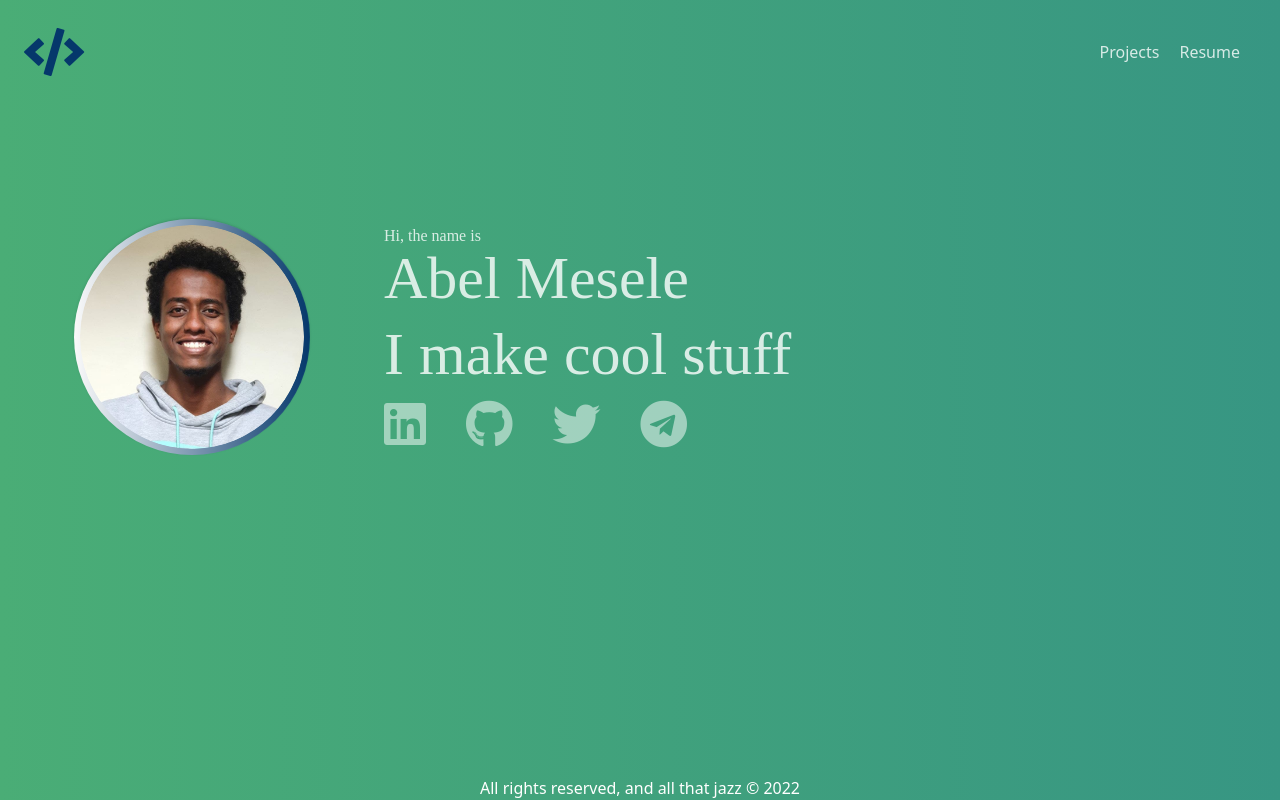
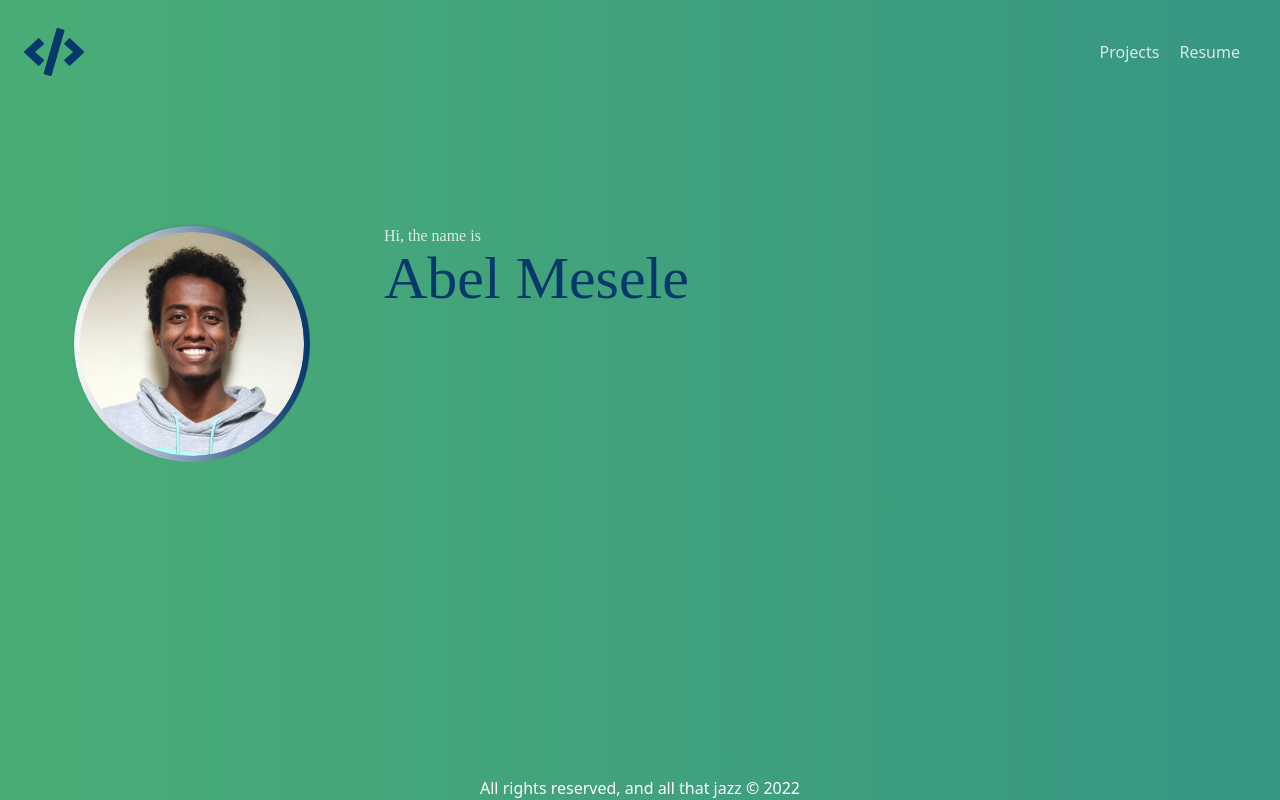
Before and after one commit to AtoBrightSide/portfolio-site, a Vue app: page /#/ in a window 1280 px wide. Built offline with nearby package versions, Linux system fonts and the light colour scheme.

Commit message:
added typewriter effect

```diff
--- /dev/null
+++ b/src/components/Type.vue
@@ -0,0 +1,68 @@
+<template>
+  <div class="w-full flex justify-center items-center md:my-10">
+    <span class="text-hotmag">{{ typeValue }}</span>
+    <span class="animate-blink">|</span>
+    <span class="cursor" :class="{ typing: typeStatus }">&nbsp;</span>
+  </div>
+</template>
+
+<script>
+export default {
+  name: "Typer",
+  data: () => {
+    return {
+      typeValue: "",
+      typeStatus: false,
+      displayTextArray: [
+        "I make cool stuff",
+        "Like websites",
+        "And apps",
+        "And even games!!",
+      ],
+      typingSpeed: 200,
+      erasingSpeed: 50,
+      newTextDelay: 100,
+      displayTextArrayIndex: 0,
+      charIndex: 0,
+    };
+  },
+  props: {},
+  created() {
+    setTimeout(this.typeText, this.newTextDelay + 200);
+  },
+  methods: {
+    typeText() {
+      if (
+        this.charIndex <
+        this.displayTextArray[this.displayTextArrayIndex].length
+      ) {
+        if (!this.typeStatus) this.typeStatus = true;
+        this.typeValue += this.displayTextArray[
+          this.displayTextArrayIndex
+        ].charAt(this.charIndex);
+        this.charIndex += 1;
+        setTimeout(this.typeText, this.typingSpeed);
+      } else {
+        this.typeStatus = false;
+        setTimeout(this.eraseText, this.newTextDelay);
+      }
+    },
+    eraseText() {
+      if (this.charIndex > 0) {
+        if (!this.typeStatus) this.typeStatus = true;
+        this.typeValue = this.displayTextArray[
+          this.displayTextArrayIndex
+        ].substring(0, this.charIndex - 1);
+        this.charIndex -= 1;
+        setTimeout(this.eraseText, this.erasingSpeed);
+      } else {
+        this.typeStatus = false;
+        this.displayTextArrayIndex += 1;
+        if (this.displayTextArrayIndex >= this.displayTextArray.length)
+          this.displayTextArrayIndex = 0;
+        setTimeout(this.typeText, this.typingSpeed + 1000);
+      }
+    },
+  },
+};
+</script>
--- a/src/views/Herosection.vue
+++ b/src/views/Herosection.vue
@@ -1,5 +1,7 @@
 <template>
-  <div class="flex flex-col items-center justify-start space-y-0 mx-auto mt-10 font-body md:p-20 md:space-x-20 md:flex-row md:space-y-0">
+  <div
+    class="flex flex-col items-center justify-start space-y-0 mx-auto mt-10 font-body md:p-20 md:space-x-20 md:flex-row md:space-y-0"
+  >
     <div class="relative h-32 w-32 md:h-56 md:w-56">
       <div
         class="rounded-full absolute bg-gradient-to-r from-hotmag to-veryLightGray animate-spin shadow inset-0 -m-1.5"
@@ -14,35 +16,10 @@
       <div class="flex-col md:space-y-4 p-5 md:p-0">
         <div class="text-white/80 font-thin">
           Hi, the name is
-          <div class="text-4xl md:text-6xl">Abel Mesele</div>
+          <div class="text-4xl text-hotmag md:text-6xl">Abel Mesele</div>
         </div>
         <div class="flex text-4xl text-white/80 font-thin md:text-6xl">
-          I make cool stuff
-        </div>
-        <div class="flex space-x-10 justify-start mt-5 list-none md:ml-0">
-          <a
-            href="https://www.linkedin.com/in/abel-mesele-4a9b5b194/"
-            target="_blank"
-            class="no-underline"
-            ><i
-              class="fab fa-linkedin fa-2x text-4xl text-white/50 hover:text-hotmag md:text-5xl"
-            ></i
-          ></a>
-          <a href="https://github.com/AtoBrightSide" target="_blank"
-            ><i
-              class="fab fa-github fa-2x text-4xl text-white/50 hover:text-hotmag md:text-5xl"
-            ></i
-          ></a>
-          <a href="https://twitter.com/abelmesele1" target="_blank"
-            ><i
-              class="fab fa-twitter fa-2x text-4xl text-white/50 hover:text-hotmag md:text-5xl"
-            ></i
-          ></a>
-          <a href="https://t.me/Ato_BrightSide" target="_blank"
-            ><i
-              class="fab fa-telegram fa-2x text-4xl text-white/50 hover:text-hotmag md:text-5xl"
-            ></i
-          ></a>
+          <Type />
         </div>
       </div>
     </div>
@@ -50,100 +27,9 @@
 </template>
 
 <script scoped>
+import Type from "../components/Type.vue";
 export default {
   name: "Herosection",
+  components: { Type },
 };
 </script>
-<!-- <svg
-        class="animate-float"
-        version="1.1"
-        id="Layer_1"
-        xmlns="http://www.w3.org/2000/svg"
-        xmlns:xlink="http://www.w3.org/1999/xlink"
-        x="0px"
-        y="0px"
-        width="127.433px"
-        height="132.743px"
-        viewBox="0 0 127.433 132.743"
-        enable-background="new 0 0 127.433 132.743"
-        xml:space="preserve"
-      >
-        <path
-          fill="#FFF6F4"
-          d="M116.223,125.064c1.032-1.183,1.323-2.73,1.391-3.747V54.76c0,0-4.625-34.875-36.125-44.375
-	s-66,6.625-72.125,44l-0.781,63.219c0.062,4.197,1.105,6.177,1.808,7.006c1.94,1.811,5.408,3.465,10.099-0.6
-	c7.5-6.5,8.375-10,12.75-6.875s5.875,9.75,13.625,9.25s12.75-9,13.75-9.625s4.375-1.875,7,1.25s5.375,8.25,12.875,7.875
-	s12.625-8.375,12.625-8.375s2.25-3.875,7.25,0.375s7.625,9.75,14.375,8.125C114.739,126.01,115.412,125.902,116.223,125.064z"
-        />
-        <circle fill="#013E51" cx="86.238" cy="57.885" r="6.667" />
-        <circle fill="#013E51" cx="40.072" cy="57.885" r="6.667" />
-        <path
-          fill="#013E51"
-          d="M71.916,62.782c0.05-1.108-0.809-2.046-1.917-2.095c-0.673-0.03-1.28,0.279-1.667,0.771
-	c-0.758,0.766-2.483,2.235-4.696,2.358c-1.696,0.094-3.438-0.625-5.191-2.137c-0.003-0.003-0.007-0.006-0.011-0.009l0.002,0.005
-	c-0.332-0.294-0.757-0.488-1.235-0.509c-1.108-0.049-2.046,0.809-2.095,1.917c-0.032,0.724,0.327,1.37,0.887,1.749
-	c-0.001,0-0.002-0.001-0.003-0.001c2.221,1.871,4.536,2.88,6.912,2.986c0.333,0.014,0.67,0.012,1.007-0.01
-	c3.163-0.191,5.572-1.942,6.888-3.166l0.452-0.453c0.021-0.019,0.04-0.041,0.06-0.061l0.034-0.034
-	c-0.007,0.007-0.015,0.014-0.021,0.02C71.666,63.771,71.892,63.307,71.916,62.782z"
-        />
-        <circle
-          fill="#FCEFED"
-          stroke="#FEEBE6"
-          stroke-miterlimit="10"
-          cx="18.614"
-          cy="99.426"
-          r="3.292"
-        />
-        <circle
-          fill="#FCEFED"
-          stroke="#FEEBE6"
-          stroke-miterlimit="10"
-          cx="95.364"
-          cy="28.676"
-          r="3.291"
-        />
-        <circle
-          fill="#FCEFED"
-          stroke="#FEEBE6"
-          stroke-miterlimit="10"
-          cx="24.739"
-          cy="93.551"
-          r="2.667"
-        />
-        <circle
-          fill="#FCEFED"
-          stroke="#FEEBE6"
-          stroke-miterlimit="10"
-          cx="101.489"
-          cy="33.051"
-          r="2.666"
-        />
-        <circle
-          fill="#FCEFED"
-          stroke="#FEEBE6"
-          stroke-miterlimit="10"
-          cx="18.738"
-          cy="87.717"
-          r="2.833"
-        />
-        <path
-          fill="#FCEFED"
-          stroke="#FEEBE6"
-          stroke-miterlimit="10"
-          d="M116.279,55.814c-0.021-0.286-2.323-28.744-30.221-41.012
-	c-7.806-3.433-15.777-5.173-23.691-5.173c-16.889,0-30.283,7.783-37.187,15.067c-9.229,9.736-13.84,26.712-14.191,30.259
-	l-0.748,62.332c0.149,2.133,1.389,6.167,5.019,6.167c1.891,0,4.074-1.083,6.672-3.311c4.96-4.251,7.424-6.295,9.226-6.295
-	c1.339,0,2.712,1.213,5.102,3.762c4.121,4.396,7.461,6.355,10.833,6.355c2.713,0,5.311-1.296,7.942-3.962
-	c3.104-3.145,5.701-5.239,8.285-5.239c2.116,0,4.441,1.421,7.317,4.473c2.638,2.8,5.674,4.219,9.022,4.219
-	c4.835,0,8.991-2.959,11.27-5.728l0.086-0.104c1.809-2.2,3.237-3.938,5.312-3.938c2.208,0,5.271,1.942,9.359,5.936
-	c0.54,0.743,3.552,4.674,6.86,4.674c1.37,0,2.559-0.65,3.531-1.932l0.203-0.268L116.279,55.814z M114.281,121.405
-	c-0.526,0.599-1.096,0.891-1.734,0.891c-2.053,0-4.51-2.82-5.283-3.907l-0.116-0.136c-4.638-4.541-7.975-6.566-10.82-6.566
-	c-3.021,0-4.884,2.267-6.857,4.667l-0.086,0.104c-1.896,2.307-5.582,4.999-9.725,4.999c-2.775,0-5.322-1.208-7.567-3.59
-	c-3.325-3.528-6.03-5.102-8.772-5.102c-3.278,0-6.251,2.332-9.708,5.835c-2.236,2.265-4.368,3.366-6.518,3.366
-	c-2.772,0-5.664-1.765-9.374-5.723c-2.488-2.654-4.29-4.395-6.561-4.395c-2.515,0-5.045,2.077-10.527,6.777
-	c-2.727,2.337-4.426,2.828-5.37,2.828c-2.662,0-3.017-4.225-3.021-4.225l0.745-62.163c0.332-3.321,4.767-19.625,13.647-28.995
-	c3.893-4.106,10.387-8.632,18.602-11.504c-0.458,0.503-0.744,1.165-0.744,1.898c0,1.565,1.269,2.833,2.833,2.833
-	c1.564,0,2.833-1.269,2.833-2.833c0-1.355-0.954-2.485-2.226-2.764c4.419-1.285,9.269-2.074,14.437-2.074
-	c7.636,0,15.336,1.684,22.887,5.004c26.766,11.771,29.011,39.047,29.027,39.251V121.405z"
-        />
-      </svg> -->
--- a/tailwind.config.cjs
+++ b/tailwind.config.cjs
@@ -3,6 +3,9 @@ module.exports = {
   content: ["./index.html", "./src/**/*.{vue,js,ts,jsx,tsx}"],
   theme: {
     extend: {
+      backgroundImage: {
+        'bgPattern': "url('/src/assets/pexels-rahul-716398.jpg')"
+      },
       colors: {
         brightRed: "hsl(12, 88%, 59%)",
         brightRedLight: "hsl(12, 88%, 69%)",
@@ -17,15 +20,20 @@ module.exports = {
       animation: {
         float: "float 2s ease-out infinite",
         spin: "spin 2s infinite linear",
+        blink: "blink 1s step-end infinite",
       },
       keyframes: {
         float: {
           "50%": { transform: "translate(0, 20px)" },
         },
         spin: {
-          "0%": {transform: "rotate(0deg)"},
-          "100%": { transform: "rotate(360deg)"}
-        }
+          "0%": { transform: "rotate(0deg)" },
+          "100%": { transform: "rotate(360deg)" },
+        },
+        blink: {
+          "0%": { color: "transparent" },
+          "50%": { color: "#2c3e50" },
+        },
       },
     },
     screens: {
@@ -37,7 +45,7 @@ module.exports = {
     fontFamily: {
       serif: ["Poppins"],
       display: ["Oswald"],
-      body: ['Alegreya'],
+      body: ["Alegreya"],
     },
   },
   plugins: [],
```
